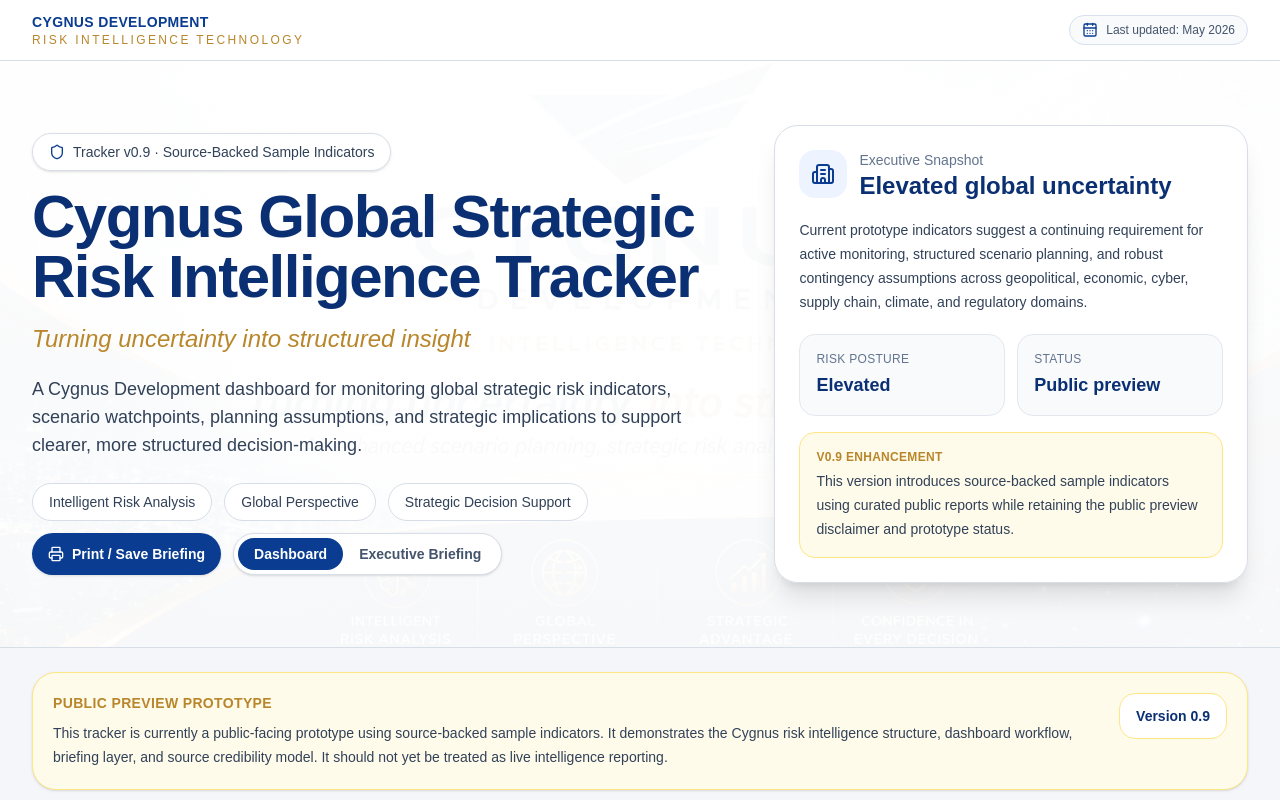
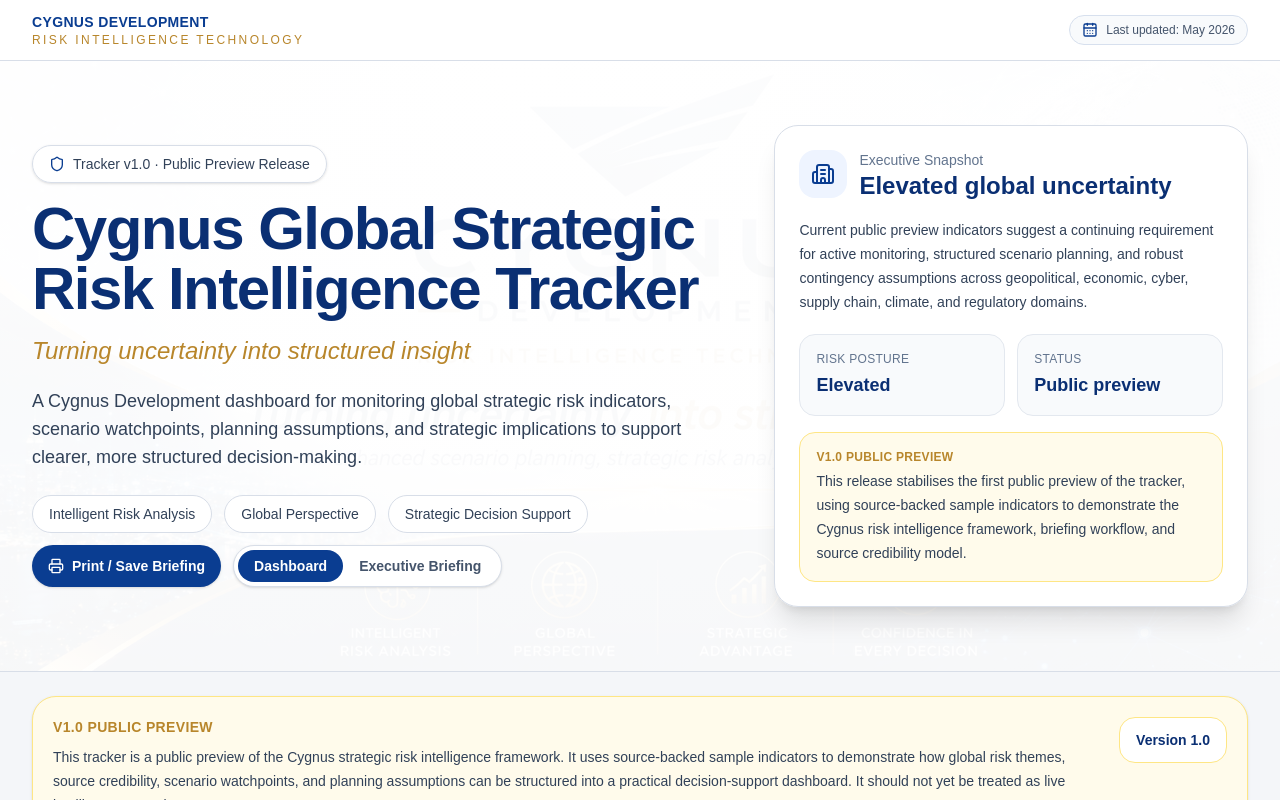
Before and after one commit to waynewdcwc-ship-it/cygnus-risk-tracker, a React (Vite) app: page / in a window 1280 px wide. Shown: the top 800 px of the page. Built offline with nearby package versions, Linux system fonts and the light colour scheme.

Commit message:
Tracker v1.0 public preview release

```diff
--- a/src/App.jsx
+++ b/src/App.jsx
@@ -163,7 +163,7 @@ function GlobalRiskMap({ items, selectedItem, setSelectedItem }) {
       </MapContainer>
 
       <div className="absolute bottom-4 left-4 z-[500] rounded-xl border border-[#d8dee8] bg-white/95 px-3 py-2 text-xs text-slate-600 shadow-sm">
-        Interactive global map · v0.9
+        Interactive global map · v1.0 Public Preview
       </div>
     </div>
   );
@@ -175,7 +175,7 @@ function MethodologyPanel() {
       <SectionTitle
         icon={BookOpen}
         title="Risk Methodology"
-        subtitle="How the prototype frames risk level, trend, and confidence."
+        subtitle="How the tracker frames risk level, trend, and confidence."
       />
 
       <div className="grid gap-4 lg:grid-cols-3">
@@ -228,8 +228,9 @@ function MethodologyPanel() {
           </p>
 
           <div className="mt-4 rounded-xl border border-amber-200 bg-amber-50 p-3 text-xs leading-5 text-slate-700">
-            Current confidence ratings are for presentation testing only and do
-            not yet represent validated intelligence assessments.
+            Current confidence ratings support demonstration and public preview
+            use only. They should not yet be treated as formal intelligence
+            judgements.
           </div>
         </div>
       </div>
@@ -414,7 +415,7 @@ function SourceMethodologyPanel() {
           Public preview status
         </h3>
         <p className="mt-2 text-sm leading-6 text-slate-700">
-          In v0.9, indicators include curated public source references, but the
+          In v1.0, indicators include curated public source references, but the
           tracker remains a public preview. It should not be treated as live
           intelligence reporting or formal advisory output.
         </p>
@@ -630,7 +631,7 @@ function ExecutiveBriefingMode({
           <SectionTitle
             icon={AlertTriangle}
             title="Priority Risk Indicators"
-            subtitle="High-risk indicators currently highlighted in the prototype."
+            subtitle="High-risk indicators currently highlighted in the public preview."
           />
 
           <div className="space-y-3">
@@ -679,7 +680,7 @@ function ExecutiveBriefingMode({
           <SectionTitle
             icon={TrendingUp}
             title="Strategic Themes"
-            subtitle="Cross-cutting themes emerging from the current prototype indicators."
+            subtitle="Cross-cutting themes emerging from the current source-backed samples."
           />
 
           <div className="space-y-3">
@@ -707,12 +708,11 @@ function ExecutiveBriefingMode({
 
             <div className="rounded-2xl border border-[#e3e8ef] bg-[#f8fafc] p-4">
               <h3 className="font-semibold text-[#0a2f73]">
-                Source confidence remains prototype-level
+                Source confidence remains preview-level
               </h3>
               <p className="mt-2 text-sm leading-6 text-slate-600">
-                Current entries are now source-backed samples. They still
-                require validation before being treated as formal intelligence
-                reporting.
+                Current entries are source-backed samples. They still require
+                validation before being treated as formal intelligence reporting.
               </p>
             </div>
           </div>
@@ -753,8 +753,8 @@ function ExecutiveBriefingMode({
                 Validate before formal use
               </p>
               <p className="mt-2 text-sm leading-6 text-slate-600">
-                Treat the v0.9 indicators as source-backed samples that
-                demonstrate structure, not as finalized intelligence products.
+                Treat the v1.0 indicators as source-backed samples that
+                demonstrate structure, not as final intelligence products.
               </p>
             </div>
           </div>
@@ -810,9 +810,9 @@ function ExecutiveBriefingMode({
           Executive briefing note
         </h3>
         <p className="mt-2 text-sm leading-6 text-slate-700">
-          This executive view is designed to summarise the tracker for quick
-          interpretation. Current risk entries are source-backed samples and
-          should not be treated as validated intelligence reporting.
+          This executive view summarises the tracker for quick interpretation.
+          Current risk entries are source-backed samples and should not be
+          treated as validated intelligence reporting.
         </p>
       </div>
     </section>
@@ -854,7 +854,7 @@ function PrintableBriefing({ selectedItem, lastUpdated }) {
 
           <div className="print-meta">
             <div className="print-meta-label">Tracker Version</div>
-            <div className="print-meta-value">v0.9 Public Preview</div>
+            <div className="print-meta-value">v1.0 Public Preview</div>
           </div>
 
           <div className="print-meta">
@@ -1030,7 +1030,7 @@ export default function App() {
               <div>
                 <div className="mb-4 inline-flex items-center gap-2 rounded-full border border-[#d8dee8] bg-white/90 px-4 py-2 text-sm font-medium text-slate-700 shadow-sm">
                   <Shield className="h-4 w-4 text-[#0a3d91]" />
-                  Tracker v0.9 · Source-Backed Sample Indicators
+                  Tracker v1.0 · Public Preview Release
                 </div>
 
                 <h1 className="max-w-4xl text-4xl font-bold tracking-tight text-[#0a2f73] md:text-6xl">
@@ -1109,10 +1109,11 @@ export default function App() {
                 </div>
 
                 <p className="mt-4 text-sm leading-6 text-slate-700">
-                  Current prototype indicators suggest a continuing requirement
-                  for active monitoring, structured scenario planning, and
-                  robust contingency assumptions across geopolitical, economic,
-                  cyber, supply chain, climate, and regulatory domains.
+                  Current public preview indicators suggest a continuing
+                  requirement for active monitoring, structured scenario
+                  planning, and robust contingency assumptions across
+                  geopolitical, economic, cyber, supply chain, climate, and
+                  regulatory domains.
                 </p>
 
                 <div className="mt-5 grid grid-cols-2 gap-3">
@@ -1137,12 +1138,13 @@ export default function App() {
 
                 <div className="mt-4 rounded-2xl border border-amber-200 bg-amber-50 p-4">
                   <p className="text-xs font-semibold uppercase tracking-wide text-[#b8862b]">
-                    v0.9 enhancement
+                    v1.0 public preview
                   </p>
                   <p className="mt-1 text-sm leading-6 text-slate-700">
-                    This version introduces source-backed sample indicators
-                    using curated public reports while retaining the public
-                    preview disclaimer and prototype status.
+                    This release stabilises the first public preview of the
+                    tracker, using source-backed sample indicators to demonstrate
+                    the Cygnus risk intelligence framework, briefing workflow,
+                    and source credibility model.
                   </p>
                 </div>
               </div>
@@ -1155,19 +1157,20 @@ export default function App() {
             <div className="flex flex-col gap-3 md:flex-row md:items-start md:justify-between">
               <div>
                 <p className="text-sm font-semibold uppercase tracking-wide text-[#b8862b]">
-                  Public preview prototype
+                  v1.0 public preview
                 </p>
                 <p className="mt-2 text-sm leading-6 text-slate-700">
-                  This tracker is currently a public-facing prototype using
-                  source-backed sample indicators. It demonstrates the Cygnus
-                  risk intelligence structure, dashboard workflow, briefing
-                  layer, and source credibility model. It should not yet be
-                  treated as live intelligence reporting.
+                  This tracker is a public preview of the Cygnus strategic risk
+                  intelligence framework. It uses source-backed sample
+                  indicators to demonstrate how global risk themes, source
+                  credibility, scenario watchpoints, and planning assumptions can
+                  be structured into a practical decision-support dashboard. It
+                  should not yet be treated as live intelligence reporting.
                 </p>
               </div>
 
               <div className="shrink-0 rounded-2xl border border-amber-200 bg-white px-4 py-3 text-sm font-semibold text-[#0a2f73]">
-                Version 0.9
+                Version 1.0
               </div>
             </div>
           </div>
@@ -1393,7 +1396,7 @@ export default function App() {
                 <SectionTitle
                   icon={Database}
                   title="Data Structure"
-                  subtitle="v0.9 supports source-backed sample indicators, dashboard, executive briefing, and public preview workflows."
+                  subtitle="v1.0 supports source-backed sample indicators, dashboard, executive briefing, and public preview workflows."
                 />
 
                 <div className="space-y-3">
@@ -1402,7 +1405,7 @@ export default function App() {
                       Source-backed sample data
                     </p>
                     <p className="mt-2 text-sm leading-6 text-slate-600">
-                      Indicators now include curated public source references to
+                      Indicators include curated public source references to
                       demonstrate how future validated entries can be structured.
                     </p>
                   </div>
@@ -1422,8 +1425,8 @@ export default function App() {
                       Print-ready briefing
                     </p>
                     <p className="mt-2 text-sm leading-6 text-slate-600">
-                      The selected indicator can still be printed or saved as a
-                      PDF using the browser print dialog.
+                      The selected indicator can be printed or saved as a PDF
+                      using the browser print dialog.
                     </p>
                   </div>
                 </div>
@@ -1488,7 +1491,7 @@ export default function App() {
               <div className="text-left md:text-right">
                 <p>Cygnus Global Strategic Risk Intelligence Tracker</p>
                 <p className="mt-1 text-xs">
-                  v0.9 public preview · Source-backed sample indicators
+                  v1.0 public preview · Source-backed sample indicators
                 </p>
               </div>
             </div>
```
